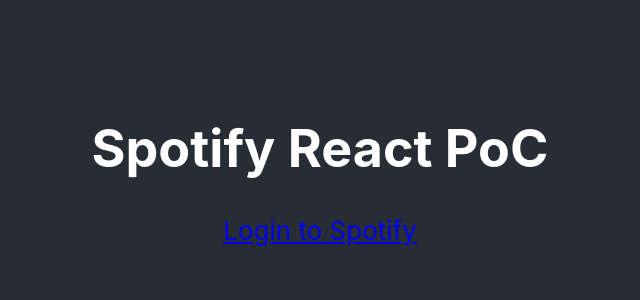
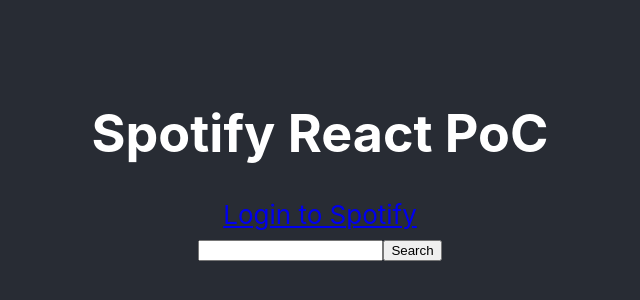
Before and after one commit to Mireille13/SpotifyAPI-with-React, a React (Create React App) app in the folder spotify-react/: page / in a window 1280 px wide. Shown: the part 236-536 px from the top of the page, without its empty margins (320-960 px from the left). Built offline with nearby package versions, Linux system fonts and the light colour scheme.

Commit message:
added form to app

```diff
--- a/spotify-react/src/App.js
+++ b/spotify-react/src/App.js
@@ -59,7 +59,10 @@
             &redirect_uri=${REDIRECT_URI}&response_type=${RESPONSE_TYPE}`}>Login to Spotify</a>
           : <button onClick={logout}>LogOut</button>}
 
-
+          <form onSubmit={searchArtists}>
+            <input type="text" onChange={e => setSearchKey(e.target.value)}/>
+            <button type={"submit"}>Search</button>
+          </form>
       </header>
     </div>
   );
```
